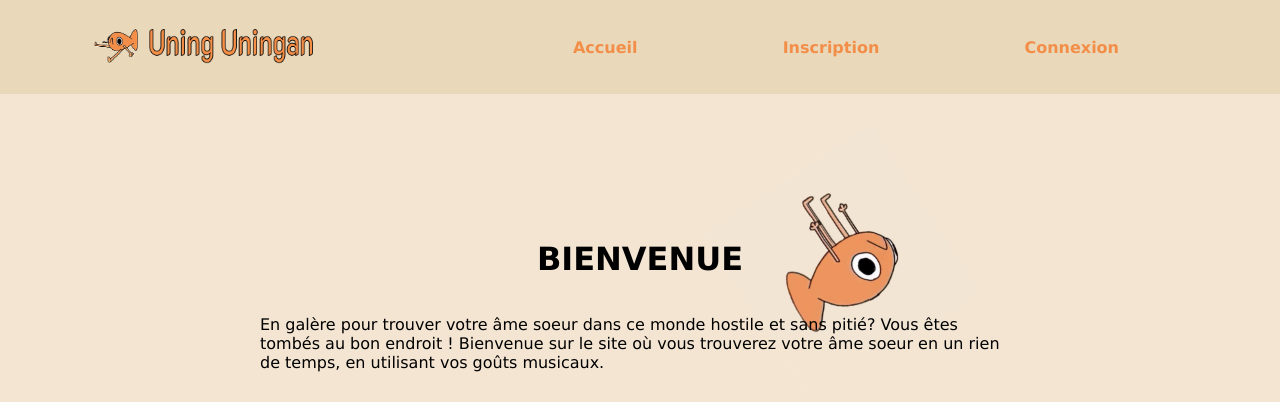
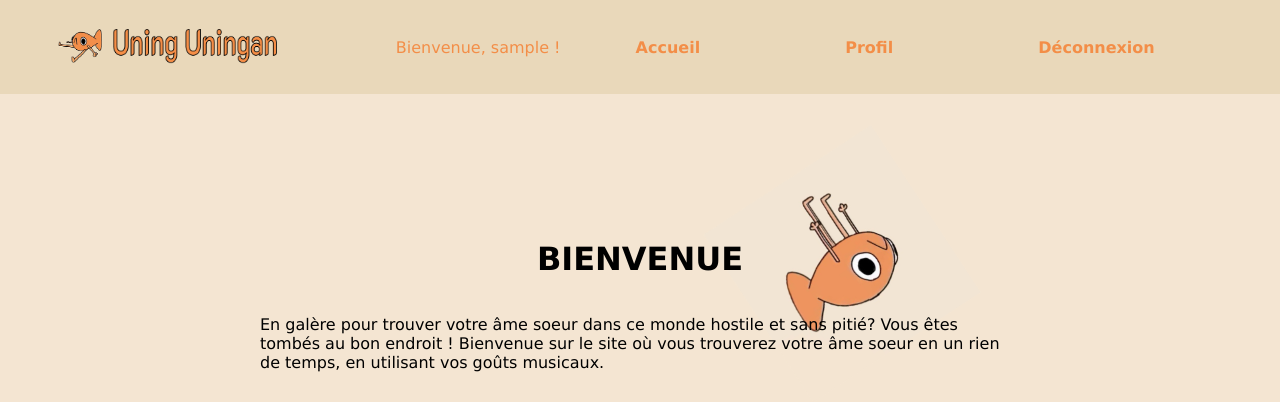
Before and after one commit to louisejanuel/workshop_web, a Flask app: page / in a window 1280 px wide. Shown: the top 402 px of the page. Run offline with Flask 3, Linux system fonts and the light colour scheme; the visitor is signed in with stand-in values (Sample User, id 1).

Commit message:
pushpushpush

```diff
--- a/templates/layout.html
+++ b/templates/layout.html
@@ -16,9 +16,16 @@
             <img src="../static/steve.png" alt="Logo de Uning uningan">
         </a></div>
         <div class="lien">
-            <a href="/">Accueil</a>
-            <a href="/register">Inscription</a>
-            <a href="/login">Connexion</a>
+            {% if session.user %}
+                <span>Bienvenue, {{ session.user }} !</span>
+                <a href="/">Accueil</a>
+                <a href="/profile">Profil</a>
+                <a href="/logout">Déconnexion</a>
+            {% else %}
+                <a href="/">Accueil</a>
+                <a href="/register">Inscription</a>
+                <a href="/login">Connexion</a>
+            {% endif %}
         </div>
     </header>
     <main>
```
